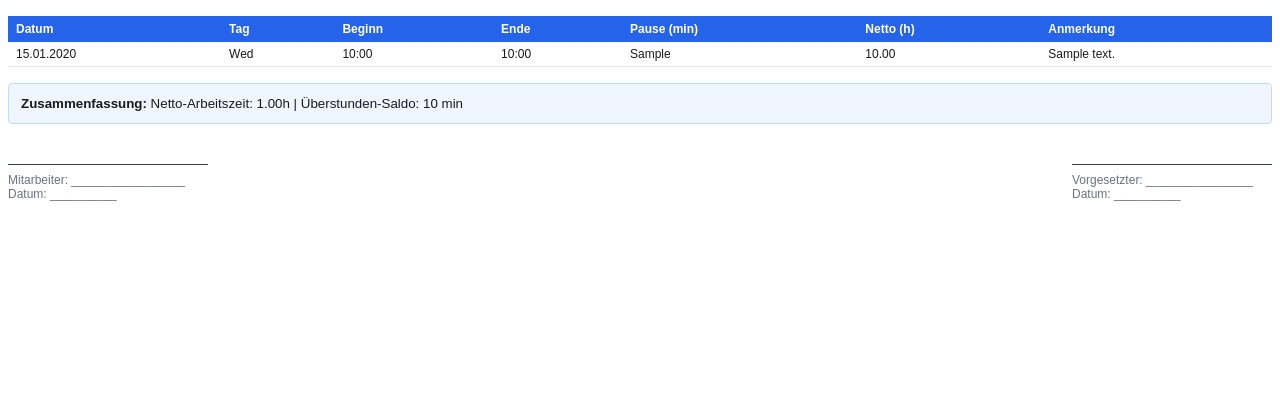
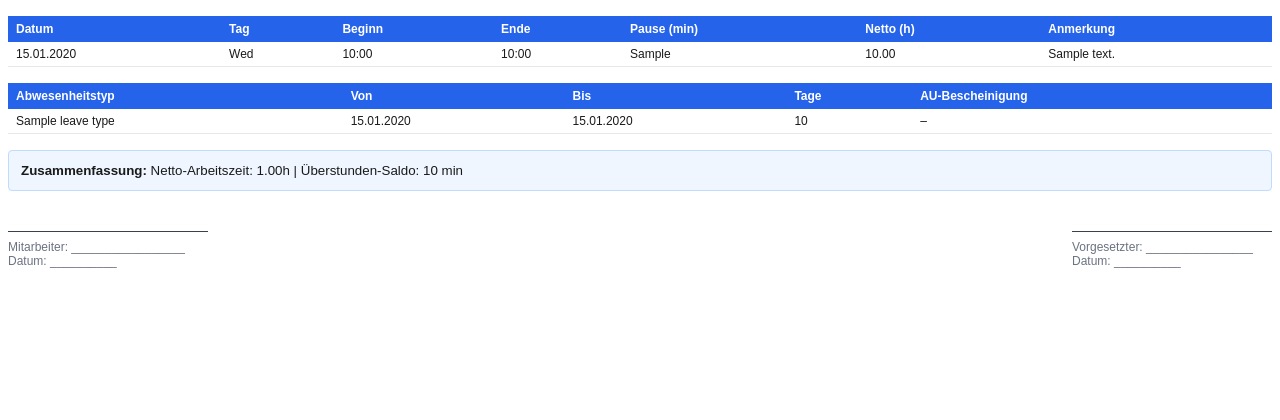
Before and after one commit to EnginKarahan/worktimer, a Django app: template templates/reports/monthly_pdf.html in a window 1280 px wide. Shown: the part 59-479 px from the top of the page. Run offline with Django 5.2, Linux system fonts and the light colour scheme; the template is opened without the code that fills it: most values are stand-ins (such as "Sample title", 1, 10 or a date in 2020).

Commit message:
Krankheitszeiten in den Bericht

```diff
--- a/apps/reports/services/excel_service.py
+++ b/apps/reports/services/excel_service.py
@@ -48,17 +48,20 @@ def generate_monthly_excel(user, year: int, month: int) -> bytes:
 
     # Sheet 2: Abwesenheiten
     ws2 = wb.create_sheet("Abwesenheiten")
-    style_header(ws2, ["Von", "Bis", "Typ", "Tage", "Status"])
+    style_header(ws2, ["Von", "Bis", "Typ", "Tage", "Status", "AU liegt vor", "AU eingereicht am"])
     absences = AbsenceRequest.objects.filter(
         user=user, start_date__year=year, status="APPROVED"
     ).select_related("leave_type")
     for a in absences:
+        is_sick = a.leave_type.code == "SICK"
         ws2.append([
             a.start_date.strftime("%d.%m.%Y"),
             a.end_date.strftime("%d.%m.%Y"),
             a.leave_type.name,
             float(a.duration_days or 0),
             a.get_status_display(),
+            ("Ja" if a.au_vorhanden else "Nein") if is_sick else "–",
+            a.au_eingereicht_am.strftime("%d.%m.%Y") if is_sick and a.au_eingereicht_am else "–",
         ])
 
     # Sheet 3: Urlaubskonto
--- a/templates/reports/monthly_pdf.html
+++ b/templates/reports/monthly_pdf.html
@@ -51,6 +51,31 @@
     </tbody>
 </table>
 
+{% if absences %}
+<table>
+    <thead>
+        <tr>
+            <th>Abwesenheitstyp</th><th>Von</th><th>Bis</th><th>Tage</th><th>AU-Bescheinigung</th>
+        </tr>
+    </thead>
+    <tbody>
+        {% for a in absences %}
+        <tr>
+            <td>{{ a.leave_type.name }}</td>
+            <td>{{ a.start_date|date:"d.m.Y" }}</td>
+            <td>{{ a.end_date|date:"d.m.Y" }}</td>
+            <td>{{ a.duration_days }}</td>
+            <td>
+                {% if a.leave_type.code == "SICK" %}
+                    {% if a.au_vorhanden %}liegt vor{% if a.au_eingereicht_am %} ({{ a.au_eingereicht_am|date:"d.m.Y" }}){% endif %}{% else %}ausstehend{% endif %}
+                {% else %}–{% endif %}
+            </td>
+        </tr>
+        {% endfor %}
+    </tbody>
+</table>
+{% endif %}
+
 <div class="summary">
     <strong>Zusammenfassung:</strong>
     Netto-Arbeitszeit: {{ total_net_hours|floatformat:2 }}h |
```
Also changed, not shown: README.md.
